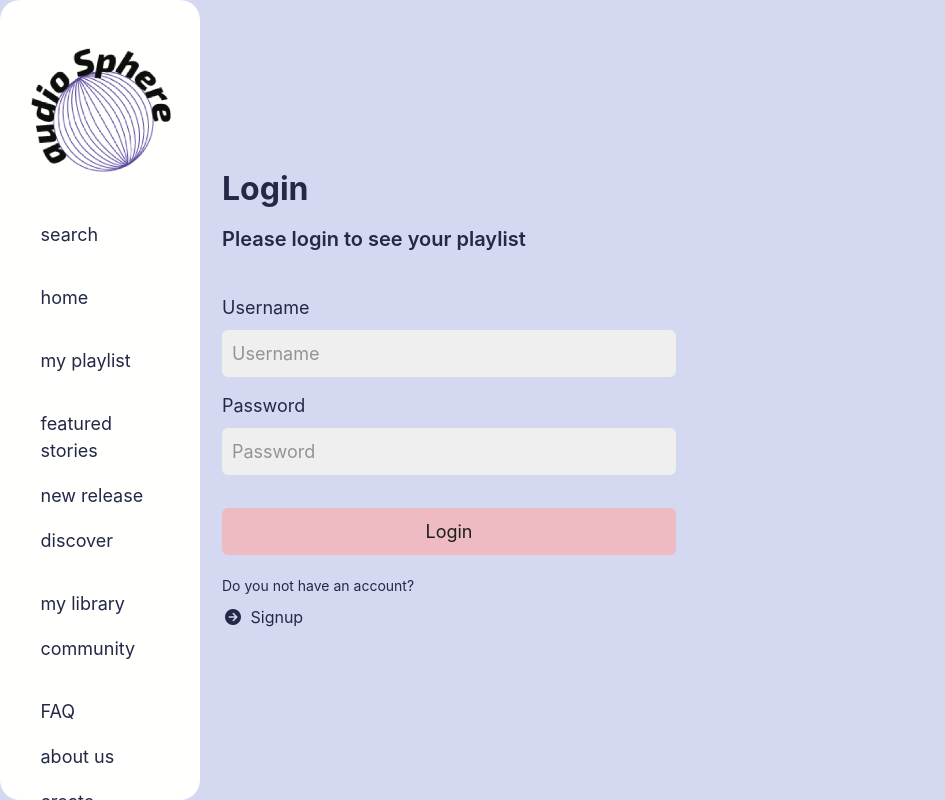
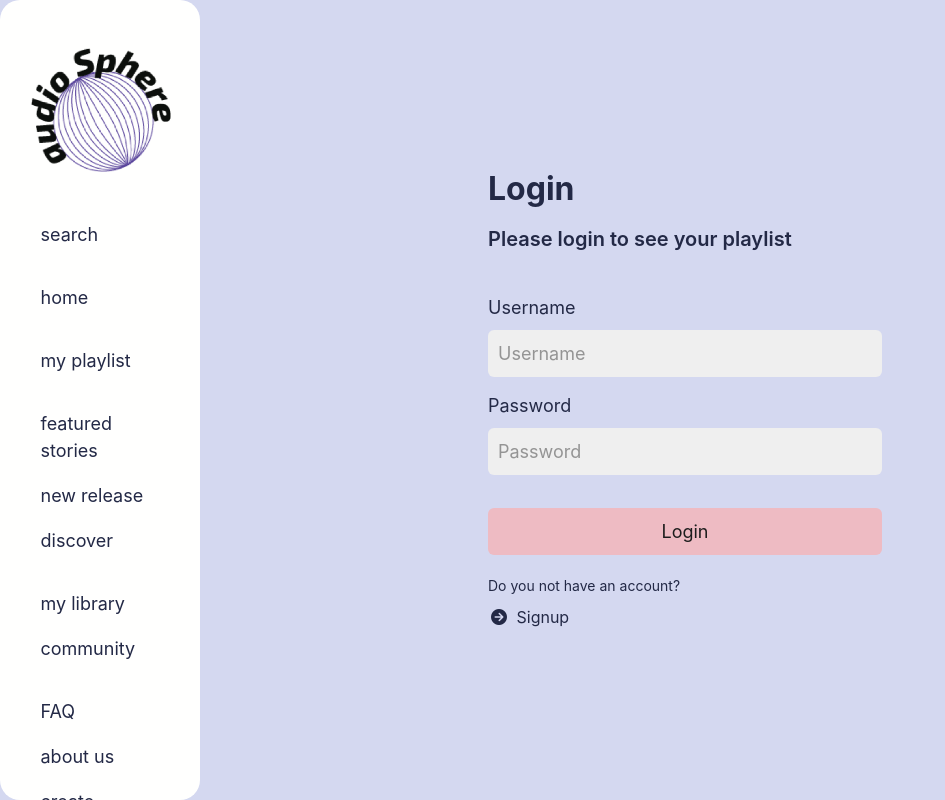
Before and after one commit to tanveerali13/audiosphere-v2, a PHP site: page /views/login.php in a window 1280 px wide; the page is wider, and only the part inside the window is pictured. Shown: that part, without its empty margins (0-945 px from the left). Run offline with PHP 8.4, Linux system fonts and the light colour scheme.

Commit message:
changed style of signup & login pages

```diff
--- a/css/myplaylist.css
+++ b/css/myplaylist.css
@@ -15,6 +15,7 @@
 * {
     margin: 0;
     padding: 0;
+    box-sizing: border-box;
 }
 
 /*
@@ -171,11 +172,14 @@ a {
 }
 
 /* GENERAL */
+html {
+    overflow-x: hidden;
+}
+
 main {
     height: 100%;
     padding: 0;
 }
-
 
 .container {
     max-width: 1200px;
@@ -579,13 +583,18 @@ body.dark-mode h4, body.dark-mode h5, body.dark-mode figcaption a, body.dark-mod
 
 /* SIGNUP & LOGIN */
 .signup-login {
+    width: 100vw;
+}
+
+.signup-login .container {
+    max-width: 400px;
     height: 100vh;
     display: grid;
     place-items: center;
 }
 
-.signup-login .container {
-    max-width: 460px;
+.form-wrapper {
+    width: 100%;
 }
 
 .signup-login h1 {
@@ -761,6 +770,10 @@ input[type='submit']:focus {
     .playlist-box .icons a {
         font-size: 1.8rem;
     }
+
+    .signup-login {
+        margin-left: -3.5rem;
+    }
 }
 
 @media screen and (min-width: 1400px) {
@@ -775,4 +788,8 @@ input[type='submit']:focus {
     .playlist-box figure {
         width: 100px;
     }
+
+    .signup-login {
+        margin-left: -6.5rem;
+    }
 }
--- a/views/login.php
+++ b/views/login.php
@@ -64,6 +64,7 @@
 
         <section class="signup-login">
             <div class="container">
+                <article class="form-wrapper">
                     <h1>Login</h1>
                     <h4>Please login to see your playlist</h4>
                     <form action="../views/view-myplaylist.php" method="POST">
@@ -77,6 +78,7 @@
                     </form>
                     <p>Do you not have an account?</p>
                     <a href="signup.php" class="arrow-btn"><i class="fa-solid fa-circle-arrow-right"></i>&nbsp;Signup</a>
+                </article>
             </div>
         </section>
     </main>
--- a/views/signup.php
+++ b/views/signup.php
@@ -67,6 +67,7 @@
 
         <section class="signup-login">
             <div class="container">
+                <article class="form-wrapper">
                     <h1>Signup</h1>
 
                     <form action="../views/view-myplaylist.php" method="POST" enctype="multipart/form-data">
@@ -88,6 +89,7 @@
                     </form>
                     <p>Do you already have an account?</p>
                     <a href="login.php" class="arrow-btn"><i class="fa-solid fa-circle-arrow-right"></i>&nbsp;Login</a>
+                </article>
             </div>
         </section>
     </main>
```
Lines whose indentation alone changed are shown as unchanged.
